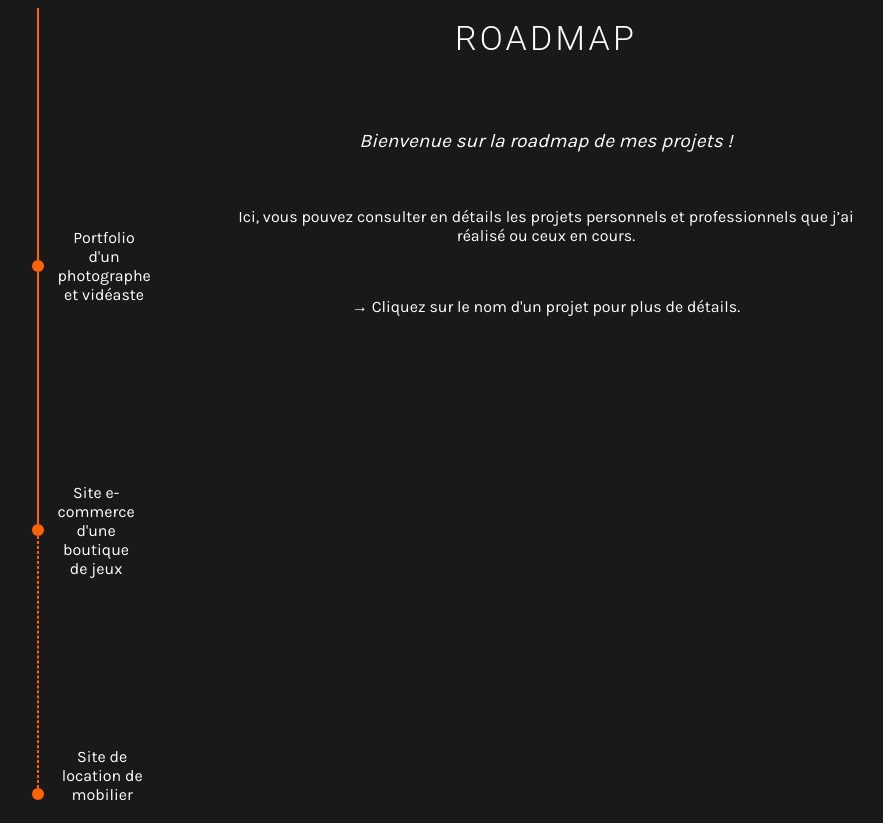
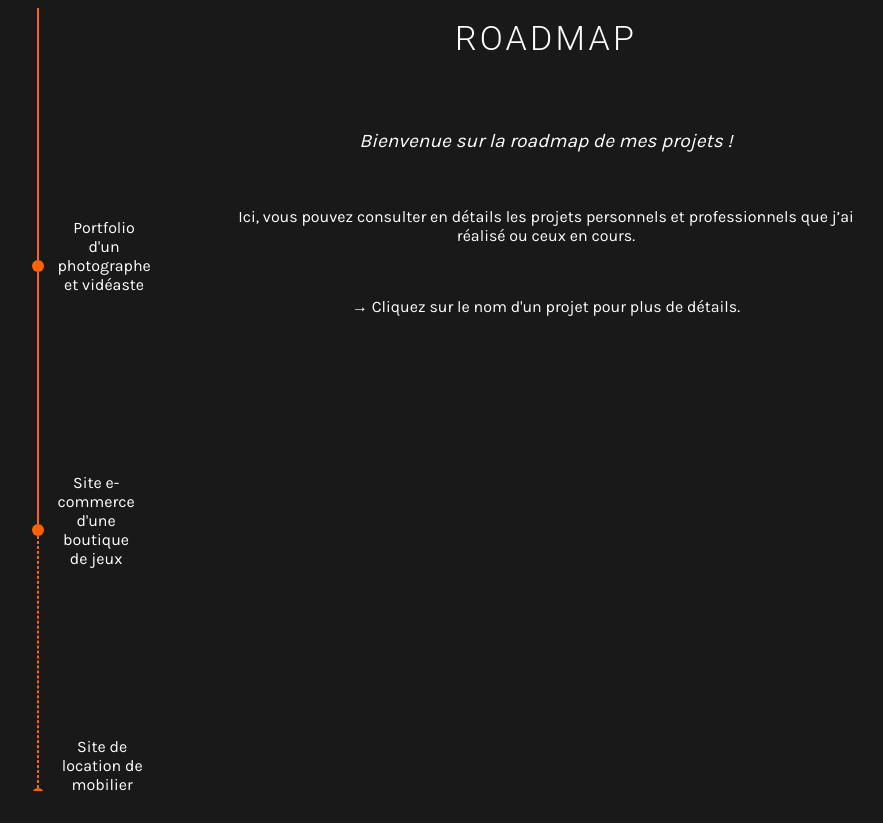
Before and after one commit to maxence-bbcn/portfolio, a React (Vite) app: page /roadmap in a window 1280 px wide. Shown: the whole page, without its empty margins (84-967 px from the left). After the commit the page ends 800 px from the top, so only its background shows below. Built offline with nearby package versions, Linux system fonts and the light colour scheme; a web font is replaced by a local one.

Commit message:
scroll fixed

```diff
--- a/src/ui/components/projects/details.css
+++ b/src/ui/components/projects/details.css
@@ -181,7 +181,7 @@
 @media screen and (min-width: 1200px) {
     .details-container {
         margin: 0;
-        height: fit-content;
+        height: 96vh;
         flex-direction: row;
         align-items: start;
         overflow-y: hidden;
@@ -227,6 +227,7 @@
     .dot-text {
         padding-top: 0px;
         padding-left: 25px;
+        padding-bottom: 20px;
         font-size: 1rem;
     }
 
```
